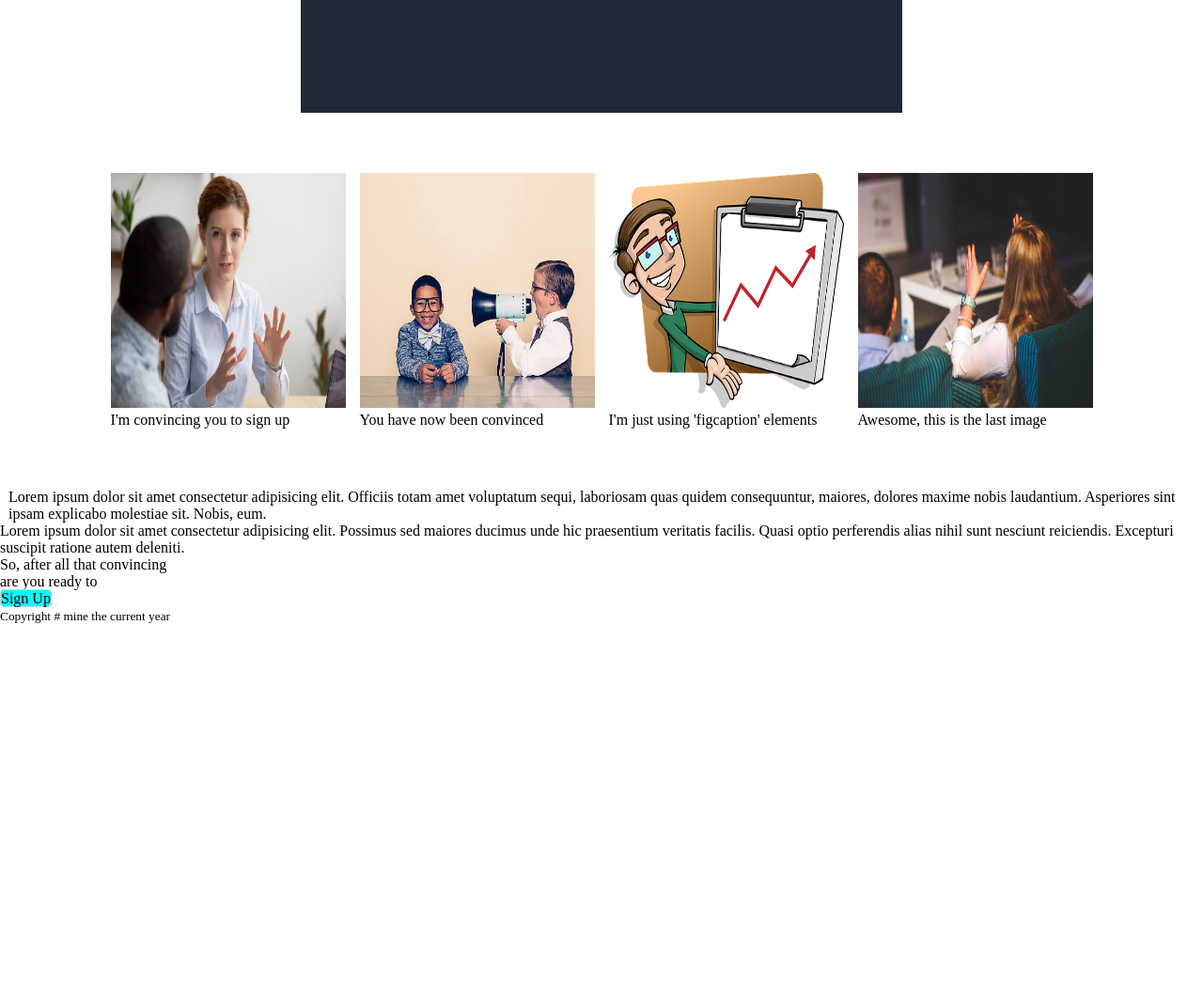
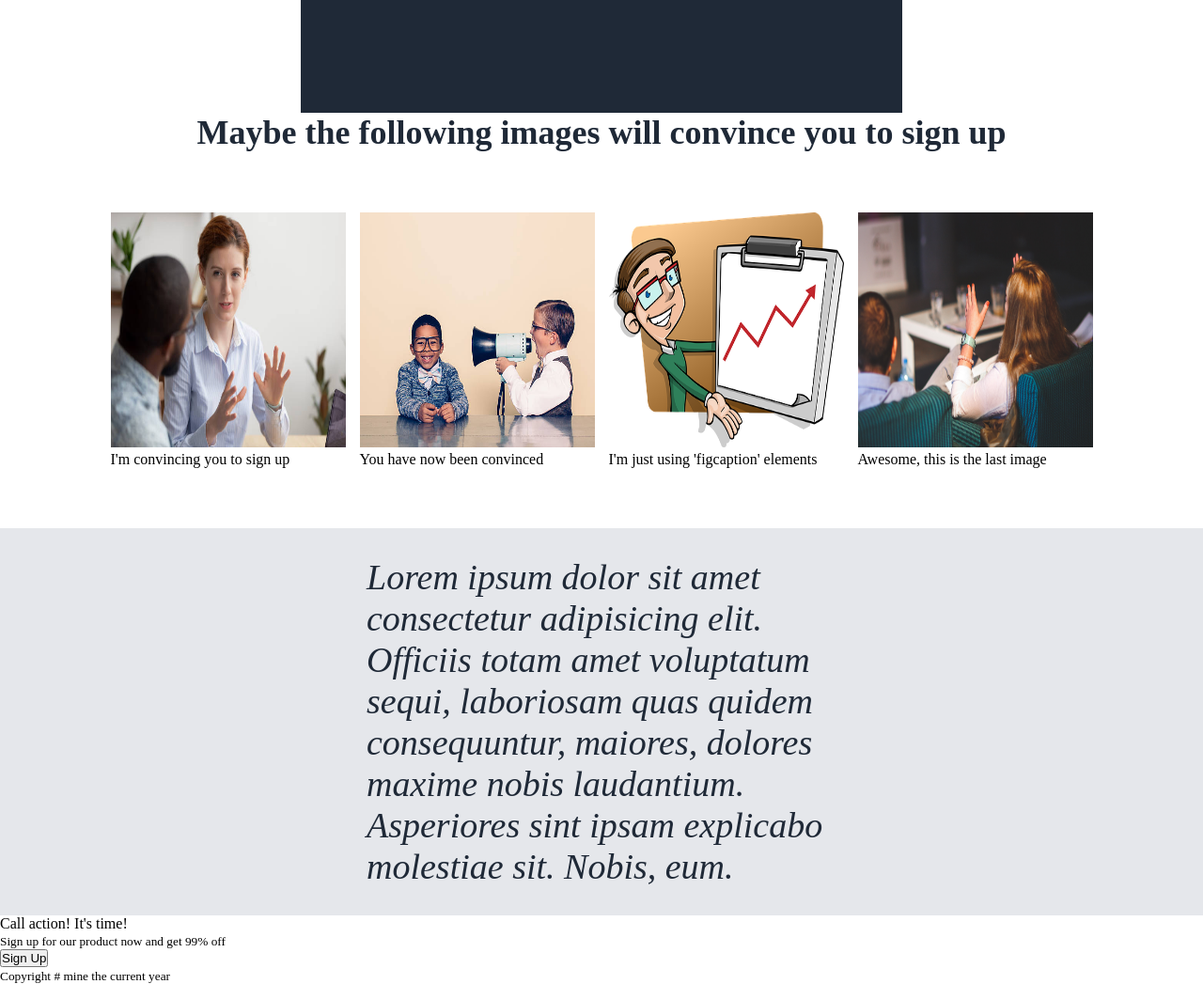
Before and after one commit to katuse777/Final-Landing-Page, a plain HTML site: page index.html in a window 1280 px wide. Shown: the part 560-1607 px from the top of the page at 94% size. Before the commit the page ends 1224 px from the top, so only its background shows below. Drawn offline with Linux system fonts and the light colour scheme.

Commit message:
I've styled the inspirational quote to my likeing and i changed the wording in the used inthe footer and i decided to use a button instead of a link in the footer

```diff
--- a/index.html
+++ b/index.html
@@ -25,6 +25,7 @@
             </article>
             <img src="../Final-Landing-Page/styling/gears-5193383__340.webp" alt="" class="welcome-img">
         </section>
+        <h3>Maybe the following images will convince you to sign up</h3>
         <section id="photo-gallery">
             <figure>
                 <img src="../Final-Landing-Page/styling/listen.jpg" alt="">
@@ -48,10 +49,10 @@
             </article>
         </section>
         <section id="sign-up">
-            <p>Lorem ipsum dolor sit amet consectetur adipisicing elit. Possimus sed maiores ducimus unde hic praesentium veritatis facilis. Quasi optio perferendis alias nihil sunt nesciunt reiciendis. Excepturi suscipit ratione autem deleniti.
+            <p>Call action! It's time!<br>
+                <small>Sign up for our product now and get 99% off</small>
             </p>
-            <p>So, after all that convincing<br> are you ready to</p>
-            <a class="s-button">Sign Up</a>
+            <button>Sign Up</button>
         </section>
     </main>
     <footer>
--- a/styling/styles.css
+++ b/styling/styles.css
@@ -114,6 +114,13 @@
 /*Styling fot the Photo Gallery*/
 
 
+h3 {
+    text-align: center;
+    font-size: 36px;
+    font-weight: bolder;
+    color: #1f2937;
+}
+
 #photo-gallery {
     display: flex;
     justify-content: center;
@@ -131,3 +138,24 @@
 
 
 /*End of the styling for the photo gallery*/
+
+
+/*Styling for the inspirational qoute*/
+
+
+#inspire {
+    height: min-content;
+    background-color: #E5E7EB;
+    font-size: 38px;
+    font-style: italic;
+    color: #1F2937;
+    padding: 30px;
+}
+
+
+article {
+    width: 500px;
+    margin: auto;
+}
+
+/*End of the styling for the inspirational qoute*/
```
